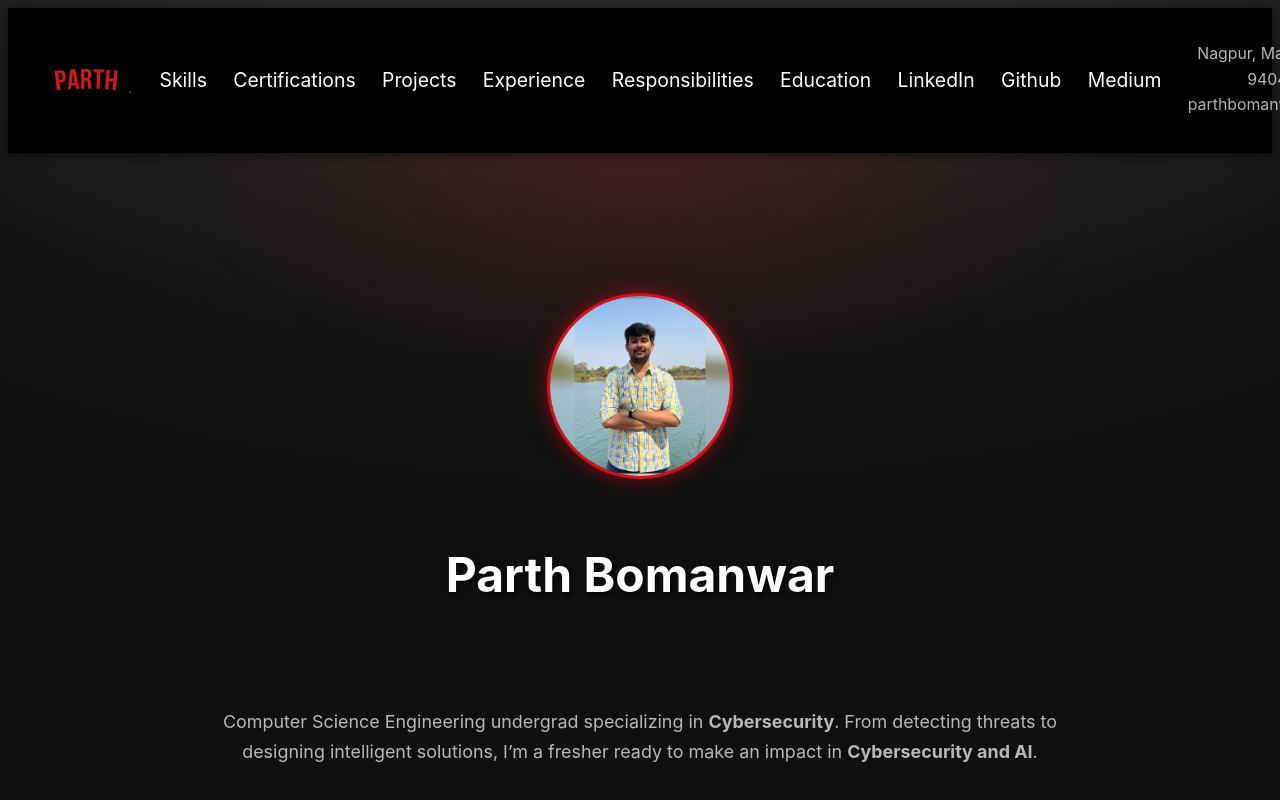
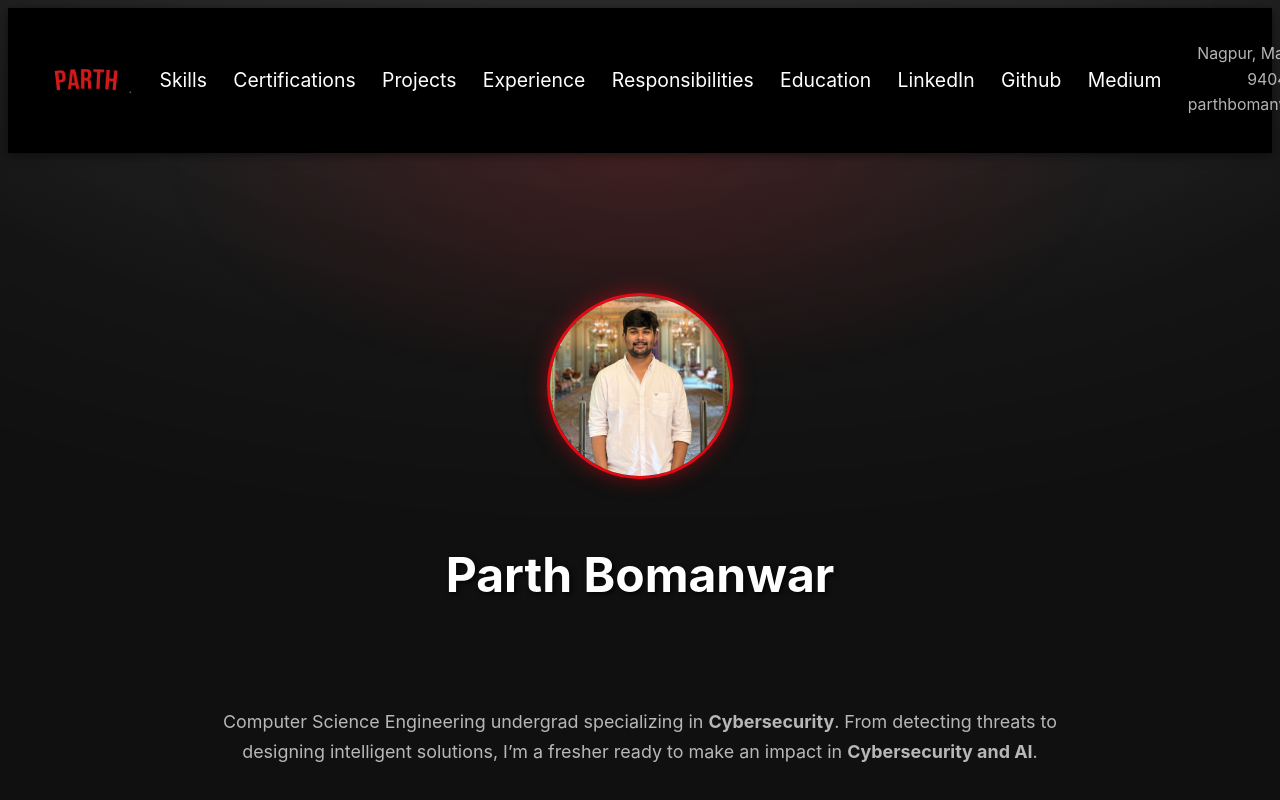
Before and after one commit to ParthBomanwar/Parth-webresume, a React (Create React App) app: page / in a window 1280 px wide. Both pictures are taken after a click on the element "Parth Bomanwar". Shown: the top 800 px of the page. Built offline with nearby package versions, Linux system fonts and the light colour scheme; the HTML template or start-up script is replaced by a standard one.

Commit message:
Fix image source in Hero component
Updated image source from 'IMG.jpg' to 'Image.jpg'.

```diff
--- a/src/components/Hero.js
+++ b/src/components/Hero.js
@@ -12,7 +12,7 @@ export default function Hero() {
       <div className="container hero-content">
         <div className="hero-profile">
           <img
-            src={process.env.PUBLIC_URL + '/IMG.jpg'}
+            src={process.env.PUBLIC_URL + '/Image.jpg'}
             alt="Parth Bomanwar Profile"
             className="hero-image"
           />
```
